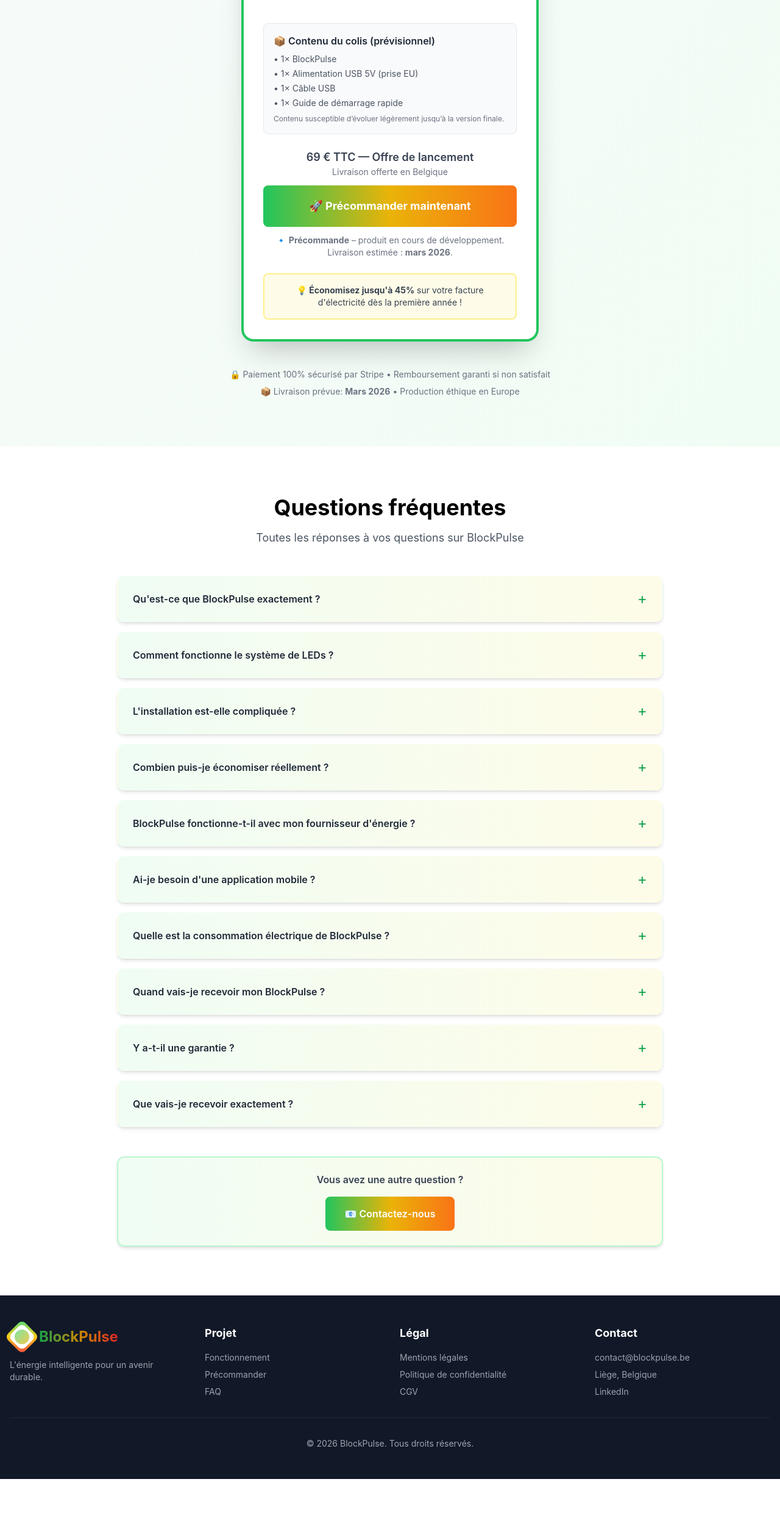
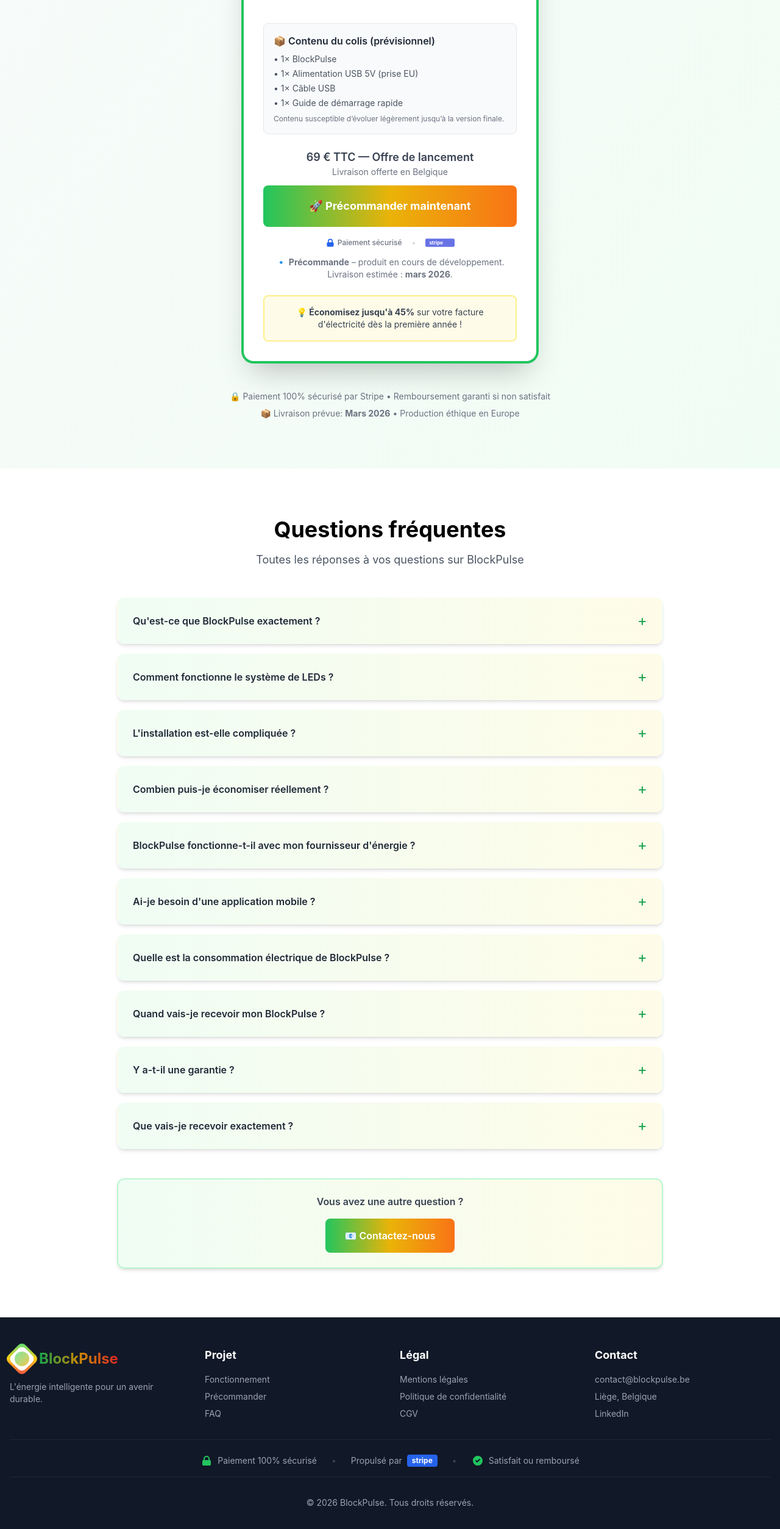
Before and after one commit to cdevl3749/blockpulse-coming-soon, a React (Vite) app: page / in a window 1280 px wide. Shown: the part 2525-5032 px from the top of the page at 61% size. Before the commit the page ends 4950 px from the top, so only its background shows below. Built offline with nearby package versions, Linux system fonts and the light colour scheme.

Commit message:
Modif badge confiance

```diff
--- a/src/App.jsx
+++ b/src/App.jsx
@@ -528,6 +528,24 @@
               🚀 Précommander maintenant
             </button>
 
+            {/* AJOUTEZ ICI - Juste après le bouton </button> et avant le <p className="mt-3..."> */}
+
+<div className="mt-4 flex items-center justify-center gap-4 text-xs text-gray-500">
+  <div className="flex items-center gap-1">
+    <svg className="w-4 h-4 text-blue-600" fill="currentColor" viewBox="0 0 20 20">
+      <path fillRule="evenodd" d="M5 9V7a5 5 0 0110 0v2a2 2 0 012 2v5a2 2 0 01-2 2H5a2 2 0 01-2-2v-5a2 2 0 012-2zm8-2v2H7V7a3 3 0 016 0z" clipRule="evenodd" />
+    </svg>
+    <span className="font-medium">Paiement sécurisé</span>
+  </div>
+  <span className="text-gray-300">•</span>
+  <div className="flex items-center gap-1">
+    <svg className="w-12 h-5" viewBox="0 0 60 25" fill="none">
+      <rect x="0" y="4" width="60" height="17" rx="3" fill="#6772E5"/>
+      <text x="8" y="16" fill="white" fontSize="10" fontWeight="bold">stripe</text>
+    </svg>
+  </div>
+</div>
+
             <p className="mt-3 text-xs sm:text-sm text-gray-500 text-center">
               🔹 <strong>Précommande</strong> – produit en cours de développement.
               <br />
@@ -605,6 +623,38 @@
             </ul>
           </div>
         </div>
+        {/* Badges de confiance */}
+<div className="border-t border-gray-800 pt-6 pb-4">
+  <div className="flex flex-wrap items-center justify-center gap-4 sm:gap-6 text-xs sm:text-sm text-gray-400">
+
+    {/* Badge Paiement sécurisé */}
+    <div className="flex items-center gap-2">
+      <svg className="w-4 h-4 sm:w-5 sm:h-5 text-green-500" fill="currentColor" viewBox="0 0 20 20">
+        <path fillRule="evenodd" d="M5 9V7a5 5 0 0110 0v2a2 2 0 012 2v5a2 2 0 01-2 2H5a2 2 0 01-2-2v-5a2 2 0 012-2zm8-2v2H7V7a3 3 0 016 0z" clipRule="evenodd" />
+      </svg>
+      <span>Paiement 100% sécurisé</span>
+    </div>
+
+    <span className="hidden sm:inline text-gray-700">•</span>
+
+    {/* Badge Stripe */}
+    <div className="flex items-center gap-2">
+      <span>Propulsé par</span>
+      <span className="px-2 py-0.5 bg-blue-600 text-white text-xs font-bold rounded">stripe</span>
+    </div>
+
+    <span className="hidden sm:inline text-gray-700">•</span>
+
+    {/* Badge Satisfait ou remboursé */}
+    <div className="flex items-center gap-2">
+      <svg className="w-4 h-4 sm:w-5 sm:h-5 text-green-500" fill="currentColor" viewBox="0 0 20 20">
+        <path fillRule="evenodd" d="M10 18a8 8 0 100-16 8 8 0 000 16zm3.707-9.293a1 1 0 00-1.414-1.414L9 10.586 7.707 9.293a1 1 0 00-1.414 1.414l2 2a1 1 0 001.414 0l4-4z" clipRule="evenodd" />
+      </svg>
+      <span>Satisfait ou remboursé</span>
+    </div>
+
+  </div>
+</div>
         <div className="border-t border-gray-800 pt-6 sm:pt-8 text-center text-gray-400 text-xs sm:text-sm">
           <p>© 2026 BlockPulse. Tous droits réservés.</p>
         </div>
```
